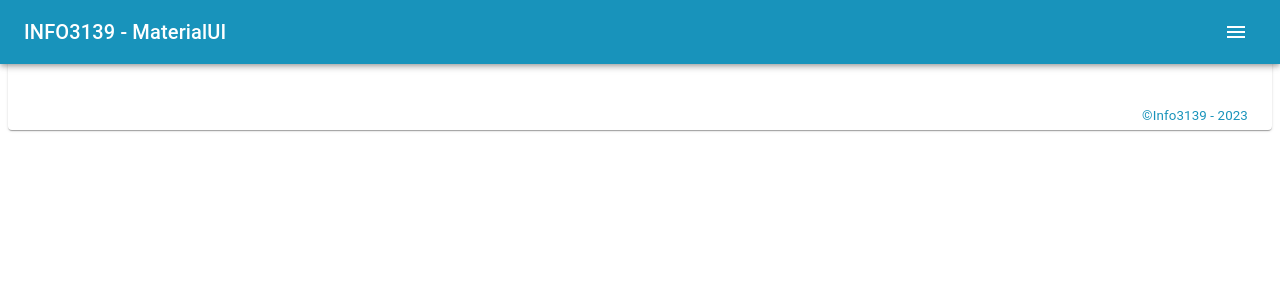
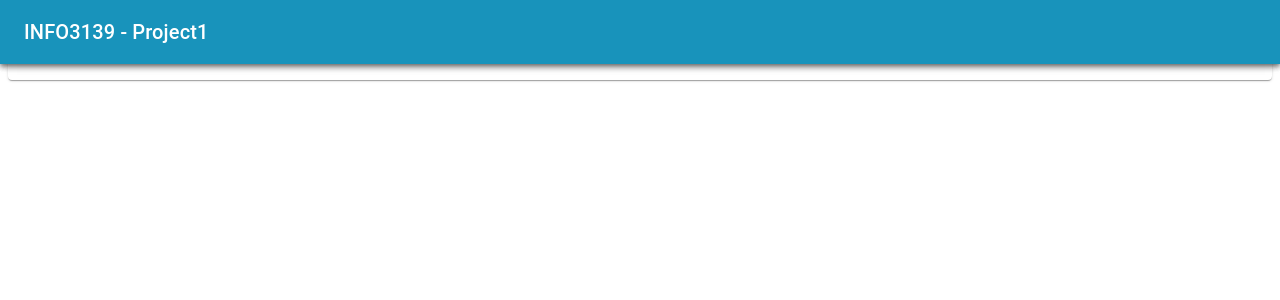
Before and after one commit to Tradicans/23W-JS-reactexercises, a React (Vite) app: page / in a window 1280 px wide. Shown: the top 300 px of the page. Built offline with nearby package versions, Linux system fonts and the light colour scheme.

Commit message:
project1 home working, menu disappeared

```diff
--- /dev/null
+++ b/src/project1/App.jsx
@@ -0,0 +1,90 @@
+
+import React, { useState } from "react";
+import { Routes, Route, NavLink } from "react-router-dom";
+import MenuIcon from "@mui/icons-material/Menu";
+import { ThemeProvider } from "@mui/material/styles";
+import theme from "./theme";
+import {
+ Toolbar,
+ AppBar,
+ Menu,
+ MenuItem,
+ IconButton,
+ Typography,
+} from "@mui/material";
+// import MaterialUIEx3Component from "./week7/class1/materialuiexample3";
+// import MaterialUIEx5Component from "./week7/class2/materialuiexample5";
+// import MaterialUIEx6Component from "./week7/class2/materialuiexample6";
+// import MaterialUIEx7a from "./week7/class2/materialuiexample7a";
+// import Lab13Component from "./week7/class2/lab13component";
+import Project1Component from "./project1component";
+
+const App = () => {
+ const [anchorEl, setAnchorEl] = useState(null);
+ const handleClose = () => {
+ setAnchorEl(null);
+ };
+ const handleClick = (event) => {
+ setAnchorEl(event.currentTarget);
+ };
+ return (
+ <ThemeProvider theme={theme}>
+ <AppBar>
+ <Toolbar>
+ <Typography variant="h6" color="inherit">
+ INFO3139 - Project1
+ </Typography>
+ <IconButton
+  id="menubtn"
+ onClick={handleClick}
+ color="inherit"
+ style={{ marginLeft: "auto", paddingRight: "1vh" }}
+ >
+ <MenuIcon
+/>
+ </IconButton>
+ <Menu
+  //id="menubtn"
+//  id="simple-menu"
+ anchorEl={anchorEl}
+ open={Boolean(anchorEl)}
+ onClose={handleClose}
+ >
+ {/* <MenuItem component={NavLink} to="/home" onClick={handleClose}>
+ Home
+ </MenuItem>
+ <MenuItem component={NavLink} to="/ex3" onClick={handleClose}>
+ Exercise #3
+ </MenuItem>
+ <MenuItem component={NavLink} to="/ex6" onClick={handleClose}>
+ Exercise #6
+ </MenuItem>
+ <MenuItem component={NavLink} to="/ex7a" onClick={handleClose}>
+ Exercise #7a
+ </MenuItem>
+ <MenuItem component={NavLink} to="/lab13" onClick={handleClose}>
+ Lab 13
+ </MenuItem> */}
+ <MenuItem component={NavLink} to="/home" onClick={handleClose}>
+ Home
+ </MenuItem>
+ <MenuItem component={NavLink} to="/test" onClick={handleClose}>
+ Test
+ </MenuItem>
+
+ </Menu>
+ </Toolbar>
+ </AppBar>
+ <Routes>
+ <Route path="/" element={<Project1Component />} />
+ <Route path="/home" element={<Project1Component />} />
+ <Route path="/test" element={<Project1Component />} />
+ {/* <Route path="/ex3" element={<MaterialUIEx3Component />} />
+ <Route path="/ex6" element={<MaterialUIEx6Component />} />
+ <Route path="/ex7a" element={<MaterialUIEx7a />} />
+ <Route path="/lab13" element={<Lab13Component />} /> */}
+ </Routes>
+ </ThemeProvider>
+ );
+};
+export default App;
--- /dev/null
+++ b/src/project1/project1component.jsx
@@ -0,0 +1,72 @@
+import React, { useReducer, useState } from "react";
+import { ThemeProvider } from "@mui/material/styles";
+import {
+ Autocomplete,
+ Toolbar,
+ Card,
+ AppBar,
+ CardHeader,
+ CardContent,
+ Typography,
+ TextField,
+} from "@mui/material";
+import theme from "./theme";
+//import "../../App.css";
+import "../App.css";
+const Project1Component = () => {
+// const initialState = {
+//     statement: "",
+// };
+// const reducer = (state, newState) => ({ ...state, ...newState });
+// const [state, setState] = useReducer(reducer, initialState);
+
+
+// const onChange = (e, selectedOption) => {
+//     selectedOption
+//     ? setState({statement: (state.statement + " " + selectedOption)})
+//     : setState(initialState);
+
+// };
+ return (
+    <ThemeProvider theme={theme}>
+    <AppBar color="primary" style={{ marginBottom: "5vh" }}>
+    <Toolbar>
+    <Typography variant="h6" color="inherit">
+    INFO3139 - Project1
+    </Typography>
+    </Toolbar>
+    </AppBar>
+    <Card className="card">
+    {/* <CardHeader title="Sentence Builder Using Autocomplete" /> */}
+
+    <CardContent>
+    <Typography variant="h6" color="inherit">
+    Travel Advisory App
+    </Typography>
+ {/* <Autocomplete
+ id="sentence"
+ options={sentence}
+ getOptionLabel={(option) => option}
+ style={{ width: 300 }}
+ onChange={onChange}
+ renderInput={(params) => (
+ <TextField
+ {...params}
+ label="pick a word"
+ variant="outlined"
+ fullWidth
+ />
+ )}
+ />
+ <p />
+ <Typography variant="h6" color="error">
+ {state.statement}
+ </Typography> */}
+ </CardContent>
+
+    </Card>
+    </ThemeProvider>
+ );
+};
+//const sentence = ['The', 'quick', 'brown', 'fox', 'jumps', 'over', 'the', 'lazy', 'dog'];
+export default Project1Component;
--- /dev/null
+++ b/src/project1/theme.js
@@ -0,0 +1,14 @@
+import { createTheme } from "@mui/material/styles";
+export default createTheme({
+ typography: {
+ useNextVariants: true,
+ },
+
+"palette":{
+    "common":{"black":"#000","white":"#fff"},
+    "background":{"paper":"#fff","default":"#fafafa"},
+    "primary":{"light":"rgba(62, 188, 230, 1)","main":"rgba(24, 147, 187, 1)","dark":"rgba(8, 107, 139, 1)","contrastText":"#fff"},
+    "secondary":{"light":"rgba(178, 112, 244, 1)","main":"rgba(133, 38, 230, 1)","dark":"rgba(109, 13, 206, 1)","contrastText":"#fff"},
+    "error":{"light":"rgba(240, 70, 224, 1)","main":"rgba(218, 16, 199, 1)","dark":"rgba(173, 6, 158, 1)","contrastText":"#fff"},
+    "text":{"primary":"rgba(0, 0, 0, 0.87)","secondary":"rgba(0, 0, 0, 0.54)","disabled":"rgba(0, 0, 0, 0.38)","hint":"rgba(0, 0, 0, 0.38)"}}
+});
```
Also changed, not shown: src/main.jsx (+7 -1 lines), src/project1/globe-clipart.jpg (added).
